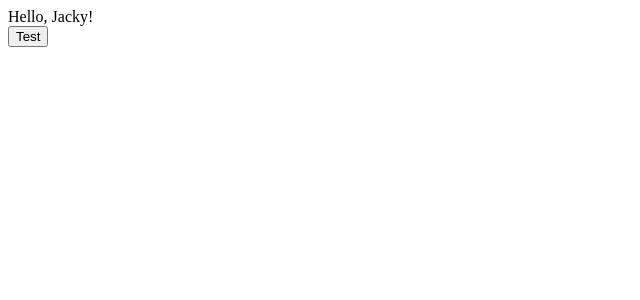
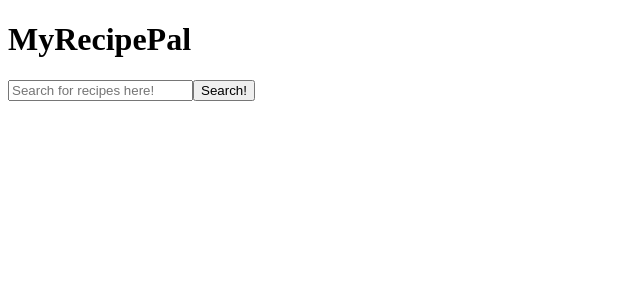
Before and after one commit to jackychen19/mvp, a React app: page / in a window 1280 px wide. Shown: the top 300 px of the page, without its empty margins (0-640 px from the left). Built offline with nearby package versions, Linux system fonts and the light colour scheme; the HTML template or start-up script is replaced by a standard one.

Commit message:
Added search bar component

```diff
--- a/client/src/App.jsx
+++ b/client/src/App.jsx
@@ -2,20 +2,15 @@ import React, { useState } from 'react';
 import ReactDOM from 'react-dom';
 import axios from 'axios';
 
+import Search from './components/Search.jsx';
+
 const App = () => {
   const [name, setName] = useState('Jacky');
 
-  const search = () => {
-    console.log('searched!');
-    axios('/recipes', {params: {'food': 'kimchi fried rice'}})
-      .then(response => console.log(response.data))
-      .catch(err => console.error(err));
-  };
-
   return (
     <div>
-      <div>Hello, {name}!</div>
-      <button onClick={search}>Test</button>
+      <h1>MyRecipePal</h1>
+      <Search/>
     </div>
   );
 };
--- /dev/null
+++ b/client/src/components/Search.jsx
@@ -0,0 +1,26 @@
+import React, { useState } from 'react';
+import axios from 'axios';
+
+const Search = () => {
+  const [food, setFood] = useState('');
+
+  const handleSearch = (e) => {
+    setFood(e.target.value);
+  };
+
+  const handleClick = () => {
+    console.log('food:', food);
+    axios('/recipes', {params: {'food': food}})
+      .then(response => console.log(response.data))
+      .catch(err => console.error(err));
+  };
+
+  return (
+    <div>
+      <input type="text" onChange={handleSearch} placeholder="Search for recipes here!"></input>
+      <button onClick={handleClick}>Search!</button>
+    </div>
+  );
+};
+
+export default Search;
```
Also changed, not shown: 2 other files (tests, documents, lock files or other folders).
